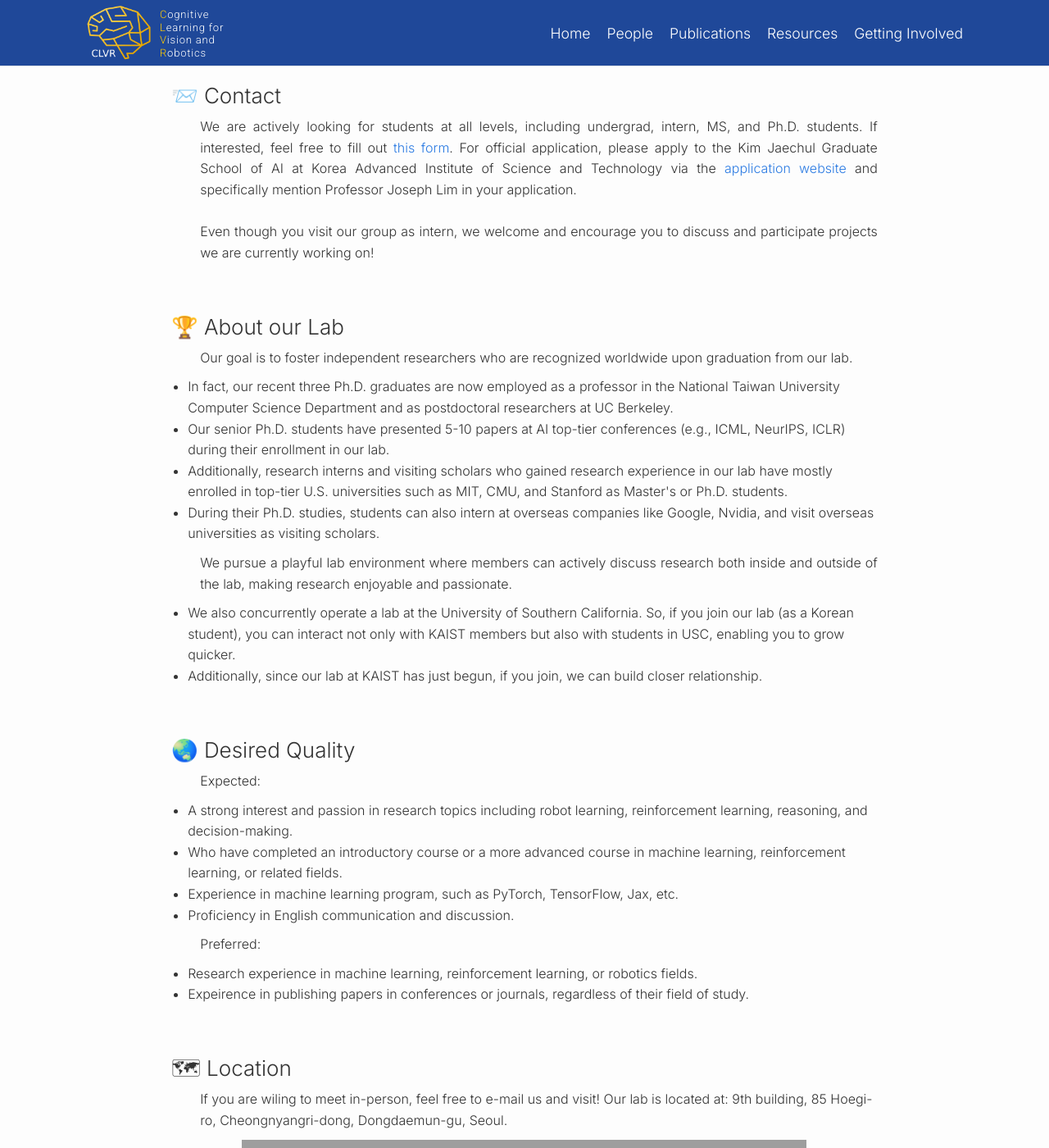
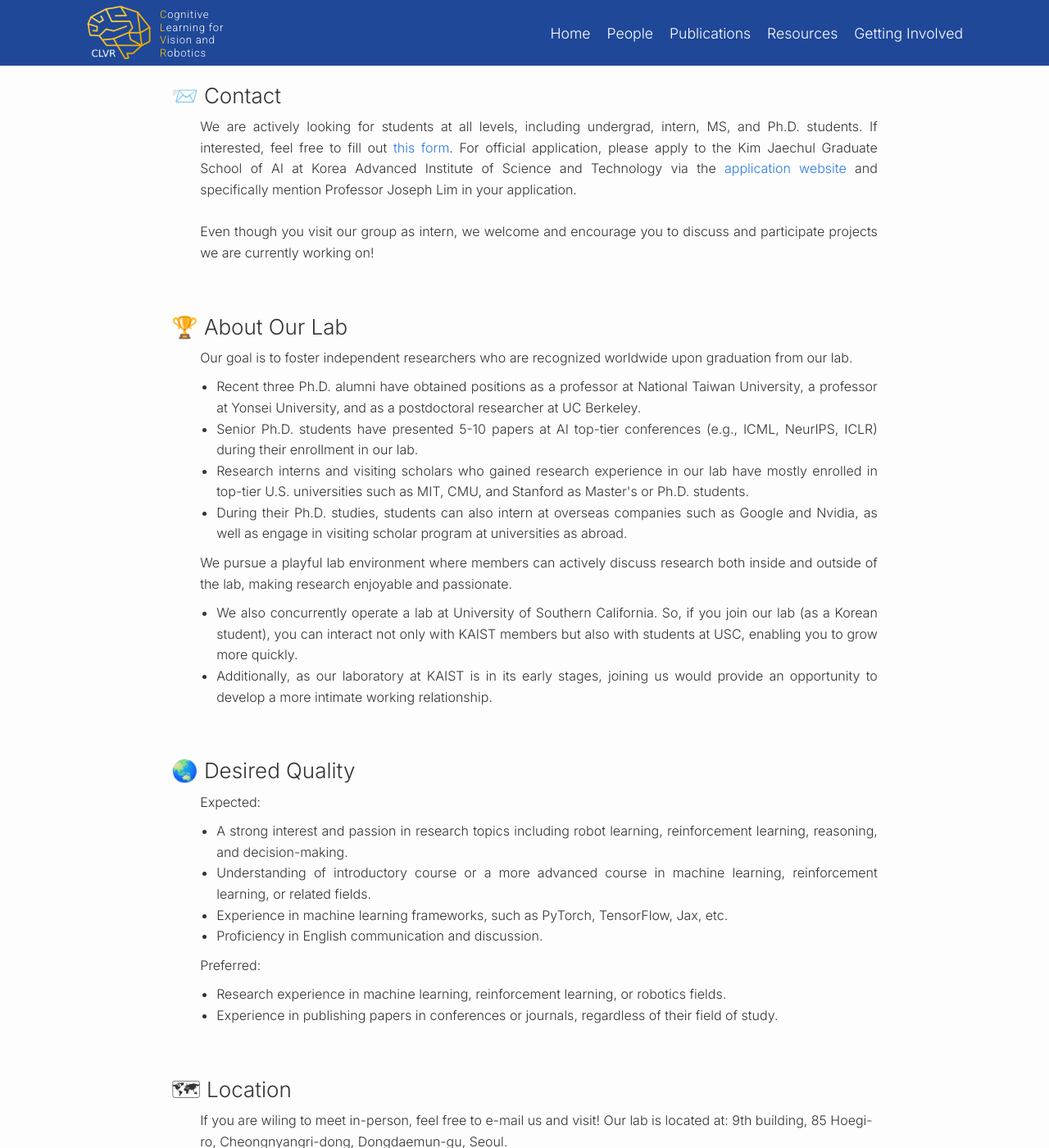
Before and after one commit to minhoheo/minhoheo.github.io, a Jekyll site: the page built from getting_involved.md, in a window 1280 px wide and 1400 px high. Shown: the whole window at 82% size. Built offline with Jekyll 4.4.1, drawn with Linux system fonts in a browser that asks for light colours; some web fonts are replaced; grey boxes are pictures that could not be loaded.

Commit message:
Getting involved indentation

```diff
--- a/_data/current_members.json
+++ b/_data/current_members.json
@@ -137,12 +137,14 @@
   },
 
   {
+    "_comment": {
         "web": "https://kpertsch.github.io",
         "picture": "/assets/people/joshua_tree/karl.jpg",
         "name": "Karl Pertsch",
         "title": "PhD student @ USC",
         "email": "pertsch [at] usc [dot] edu",
         "research": "Predictive model"
+    }
   },
 
   {
--- a/_sass/minima.scss
+++ b/_sass/minima.scss
@@ -62,6 +62,10 @@ $on-laptop:        800px !default;
     margin-left: 35px;
 }
 
+.margin-left-list {
+    margin-left: 55px;
+}
+
 .container .row {
     padding-bottom: 50px;
     border-bottom: 1px solid #ddd;
--- a/getting_involved.md
+++ b/getting_involved.md
@@ -28,70 +28,73 @@ order: 9
 	Even though you visit our group as intern, we welcome and encourage you to discuss and participate projects we are currently working on!
     </p>
 
-        <br><br>
+    <br><br>
 
-	<h3 style="text-align: left;">&#127942; About our Lab </h3>
-        <p class="margin-left" style="text-align:justify;">
+	<h3 style="text-align: left;">&#127942; About Our Lab </h3>
+    <p class="margin-left" style="text-align:justify;">
 	Our goal is to foster independent researchers who are recognized worldwide upon graduation from our lab.
-	<ul>
-	<li>
-	In fact, our recent three Ph.D. graduates are now employed as a professor in the National Taiwan University Computer Science Department and as postdoctoral researchers at UC Berkeley.
-	</li>
-	<li>
-	Our senior Ph.D. students have presented 5-10 papers at AI top-tier conferences (e.g., ICML, NeurIPS, ICLR) during their enrollment in our lab.
-	</li>
-	<li>
-	Additionally, research interns and visiting scholars who gained research experience in our lab have mostly enrolled in top-tier U.S. universities such as MIT, CMU, and Stanford as Master's or Ph.D. students.
-	</li>
-	<li>
-	During their Ph.D. studies, students can also intern at overseas companies like Google, Nvidia, and visit overseas universities as visiting scholars.
-	</li>
+    </p>
+	<ul class="margin-left-list" style="text-align:justify;">
+        <li>
+        Recent three Ph.D. alumni have obtained positions as a professor at National Taiwan University, a professor at Yonsei University, and as a postdoctoral researcher at UC Berkeley.
+        </li>
+        <li>
+        Senior Ph.D. students have presented 5-10 papers at AI top-tier conferences (e.g., ICML, NeurIPS, ICLR) during their enrollment in our lab.
+        </li>
+        <li>
+        Research interns and visiting scholars who gained research experience in our lab have mostly enrolled in top-tier U.S. universities such as MIT, CMU, and Stanford as Master's or Ph.D. students.
+        </li>
+        <li>
+        During their Ph.D. studies, students can also intern at overseas companies such as Google and Nvidia, as well as engage in visiting scholar program at universities as abroad.
+        </li>
 	</ul>
-	</p>
 
-        <p class="margin-left" style="text-align:justify;">
+
+    <p class="margin-left" style="text-align:justify;">
 	We pursue a playful lab environment where members can actively discuss research both inside and outside of the lab, making research enjoyable and passionate.
-	<ul>
-	<li>
-	We also concurrently operate a lab at the University of Southern California.
-	So, if you join our lab (as a Korean student), you can interact not only with KAIST members but also with students in USC, enabling you to grow quicker.
-	</li>
-	<li>
-	Additionally, since our lab at KAIST has just begun, if you join, we can build closer relationship.
-	</li>
+    </p>
+	<ul class="margin-left-list" style="text-align:justify;">
+        <li>
+        We also concurrently operate a lab at University of Southern California.
+        So, if you join our lab (as a Korean student), you can interact not only with KAIST members but also with students at USC, enabling you to grow more quickly.
+        </li>
+        <li>
+        Additionally, as our laboratory at KAIST is in its early stages, joining us would provide an opportunity to develop a more intimate working relationship.
+        </li>
 	</ul>
 
 	<br><br>
 
-        <h3 style="text-align: left;">&#127759; Desired Quality</h3>
-        <p class="margin-left" style="text-align:justify;">
+    <h3 style="text-align: left;">&#127759; Desired Quality</h3>
+    <p class="margin-left" style="text-align:justify;">
 	<b>Expected:</b>
-	<ul>
+    </p>
+	<ul class="margin-left-list" style="text-align:justify;">
 		<li>
 		A strong interest and passion in research topics including robot learning, reinforcement learning, reasoning, and decision-making.
 		</li>
 		<li>
-		Who have completed an introductory course or a more advanced course in machine learning, reinforcement learning, or related fields.
+		Understanding of introductory course or a more advanced course in machine learning, reinforcement learning, or related fields.
 		</li>
 		<li>
-		Experience in machine learning program, such as PyTorch, TensorFlow, Jax, etc.
+		Experience in machine learning frameworks, such as PyTorch, TensorFlow, Jax, etc.
 		</li>
 		<li>
 		Proficiency in English communication and discussion.
 		</li>
 	</ul>
-	</p>
-        <p class="margin-left" style="text-align:justify;">
+
+    <p class="margin-left" style="text-align:justify;">
 	<b>Preferred:</b>
-	<ul>
+    </p>
+	<ul class="margin-left-list" style="text-align:justify;">
 		<li>
 		Research experience in machine learning, reinforcement learning, or robotics fields.
 		</li>
 		<li>
-		Expeirence in publishing  papers in conferences or journals, regardless of their field of study.
+		Experience in publishing  papers in conferences or journals, regardless of their field of study.
 		</li>
 	</ul>
-	</p>
 
 	<br><br>
 
```
Lines whose indentation alone changed are shown as unchanged.
